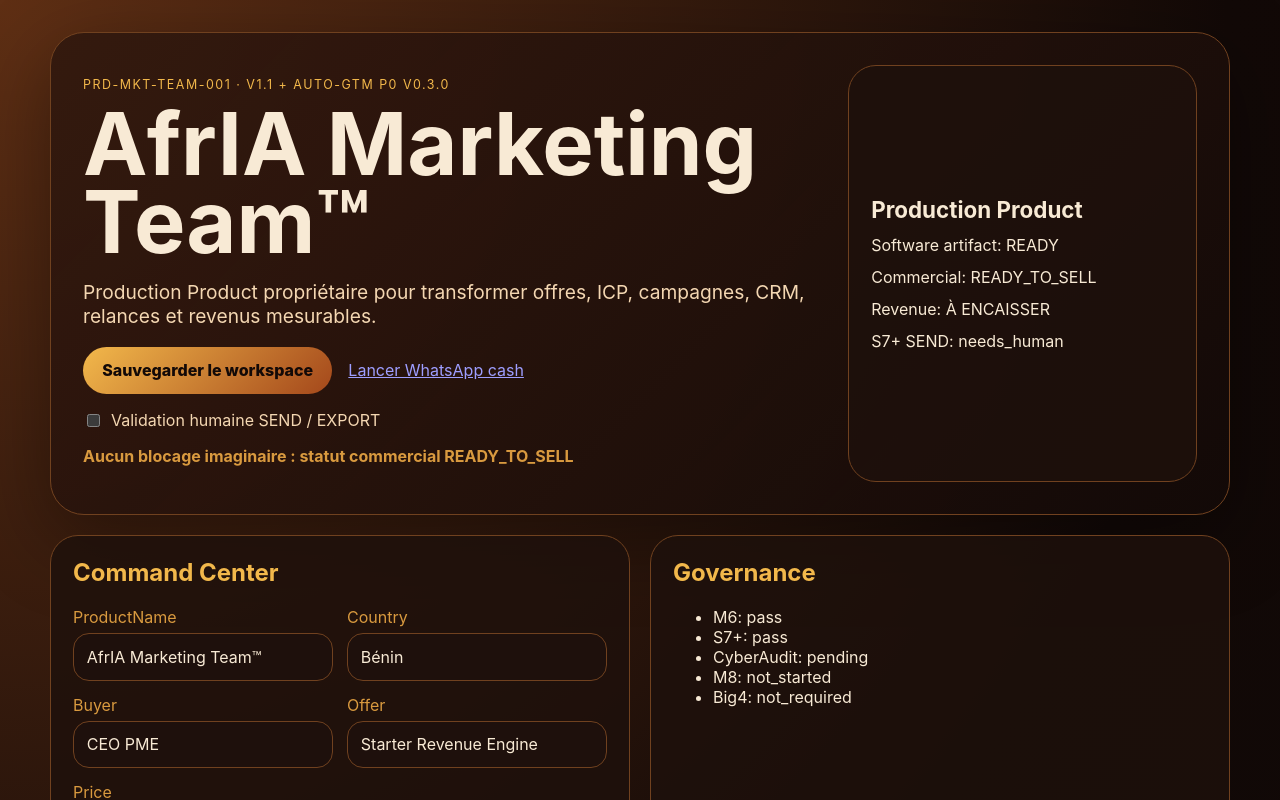
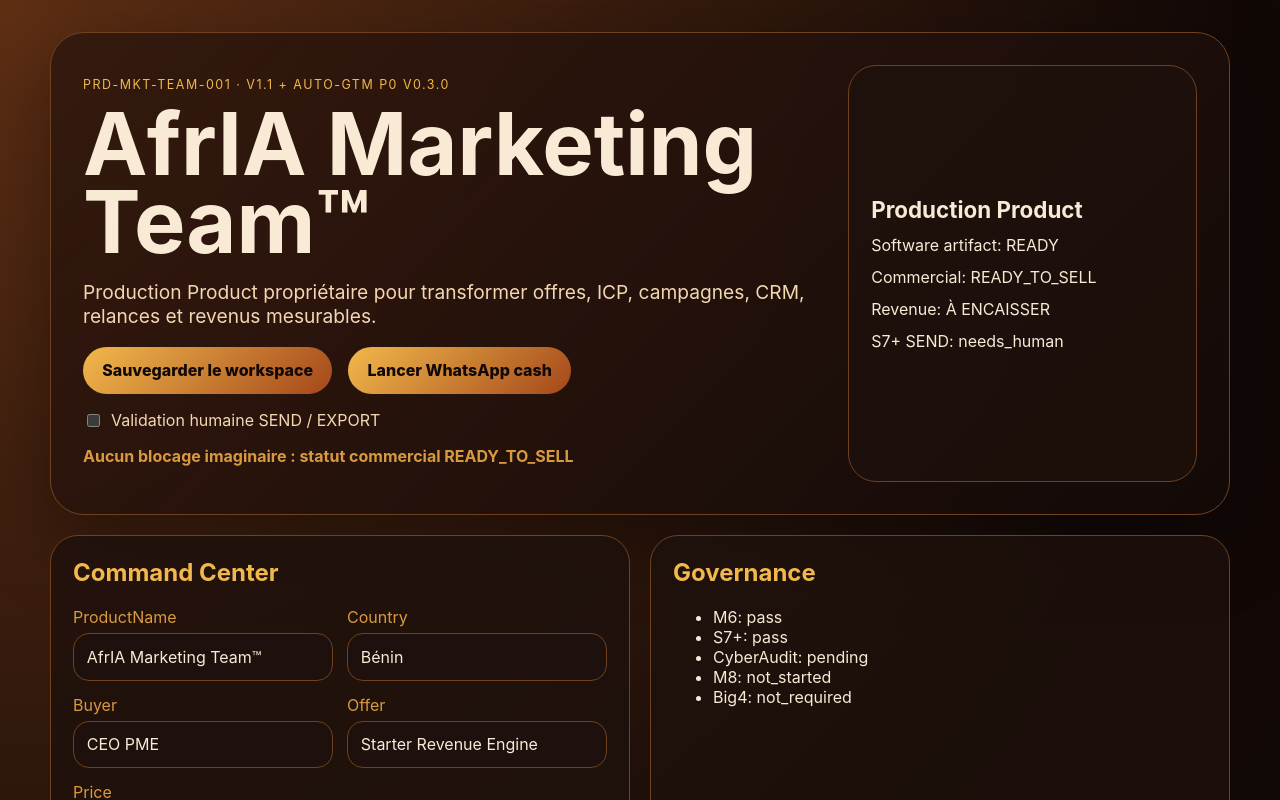
Before and after one commit to lanickbusiness1/newlife, a React (Vite) app in the folder apps/afria-marketing-team/frontend/: page / in a window 1280 px wide. Shown: the top 800 px of the page. Built offline with nearby package versions, Linux system fonts and the light colour scheme.

Commit message:
style: support cash activation CTA link

```diff
--- a/apps/afria-marketing-team/frontend/src/styles.css
+++ b/apps/afria-marketing-team/frontend/src/styles.css
@@ -2,7 +2,7 @@
 * { box-sizing: border-box; }
 body { margin: 0; min-width: 320px; background: radial-gradient(circle at top left, #5f2f14 0, #120907 38%, #090504 100%); }
 button, input, textarea { font: inherit; }
-button { border: 0; border-radius: 999px; padding: .85rem 1.2rem; background: linear-gradient(135deg, #f2b84b, #a4481b); color: #120907; font-weight: 800; cursor: pointer; }
+button, .button-link { border: 0; border-radius: 999px; padding: .85rem 1.2rem; background: linear-gradient(135deg, #f2b84b, #a4481b); color: #120907; font-weight: 800; cursor: pointer; text-decoration: none; display: inline-flex; align-items: center; justify-content: center; }
 input, textarea { width: 100%; border: 1px solid #70411f; border-radius: 16px; background: #1e100c; color: #f8ead5; padding: .8rem; }
 textarea { min-height: 180px; resize: vertical; }
 .app-shell { width: min(1180px, calc(100% - 32px)); margin: 0 auto; padding: 32px 0; }
```
